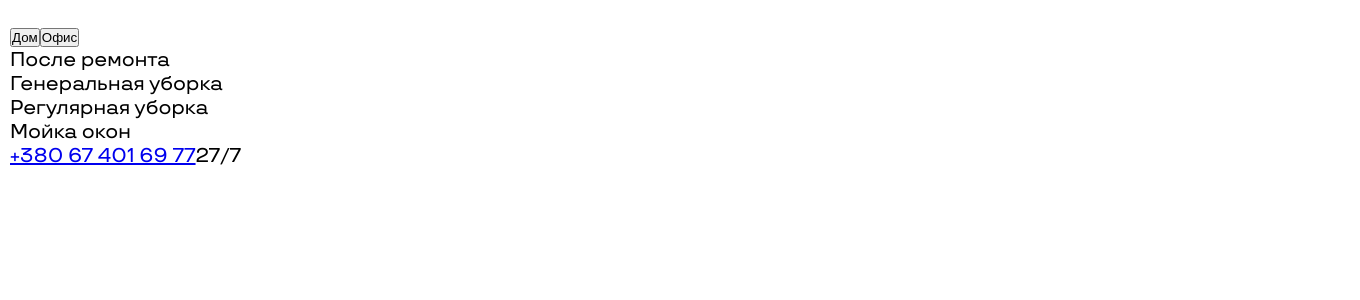
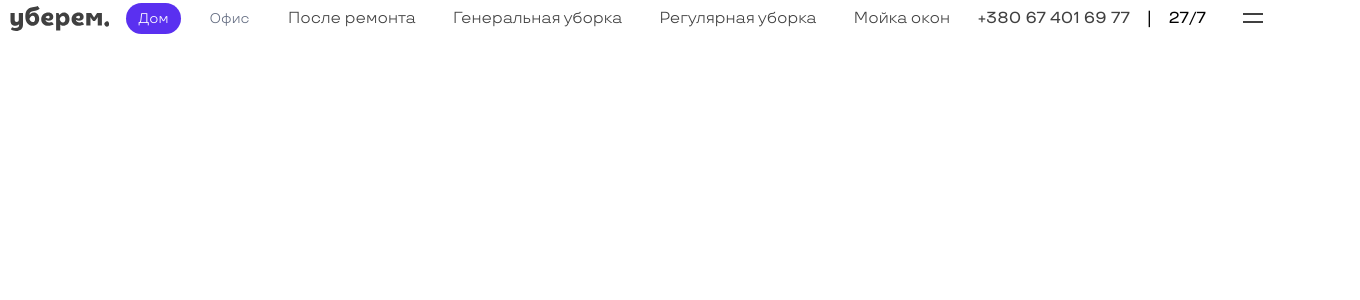
Before and after one commit to hel1yeah/test-redlab, a Vue app: page / in a window 1280 px wide. Shown: the top 300 px of the page, 1360 px wide, since content can reach past the window. Built offline with nearby package versions, Linux system fonts and the light colour scheme.

Commit message:
feat: finish created header, added mixin and vars, hooked up mixin

```diff
--- a/src/assets/scss/_global.scss
+++ b/src/assets/scss/_global.scss
@@ -5,7 +5,7 @@ html {
     scroll-behavior: smooth;
 }
 .container {
-  width: 1340px;
+    // width: 1340px;
     max-width: 1340px;
     padding: 0 10px;
     margin: 0 auto;
--- /dev/null
+++ b/src/assets/scss/_mixin.scss
@@ -0,0 +1,10 @@
+@mixin myFlex {
+    display: flex;
+    align-items: center;
+    justify-content: space-between;
+}
+
+$purple-color: #5a30f0;
+$primary-color: #ffffff;
+$black-color: #404040;
+$text-secondary: #636c81;
--- a/src/assets/scss/main.scss
+++ b/src/assets/scss/main.scss
@@ -1,2 +1,3 @@
 @import '../scss/fonts'; // шрифты
 @import '../scss/global'; // глобальные стили
+@import '../scss/mixin'; // mixin
--- a/src/components/AppHeader.vue
+++ b/src/components/AppHeader.vue
@@ -3,27 +3,68 @@
         <div class="container">
             <div class="header__inner">
                 <div class="header__cleaning">
-          <img class="header__logo" src="" alt="" />
+                    <img
+                        class="header__logo"
+                        src="../assets/images/logo.svg"
+                        alt="logo"
+                    />
                     <div class="header__swith">
-            <button class="header__swith-button header__swith-home">Дом</button>
-            <button class="header__swith-button header__swith-office">
+                        <button
+                            class="
+                                header__swith-button
+                                header__swith-home
+                                header__swith-button-active
+                            "
+                        >
+                            Дом
+                        </button>
+                        <button
+                            class="header__swith-button header__swith-office"
+                        >
                             Офис
                         </button>
                     </div>
                 </div>
                 <nav class="header__nav">
                     <ul class="header__nav-list">
-            <li class="header__nav-list-item">После ремонта</li>
-            <li class="header__nav-list-item">Генеральная уборка</li>
-            <li class="header__nav-list-item">Регулярная уборка</li>
-            <li class="header__nav-list-item">Мойка окон</li>
+                        <li class="header__nav-list-item">
+                            <a href="#" class="header__nav-list-link">
+                                После ремонта</a
+                            >
+                        </li>
+                        <li class="header__nav-list-item">
+                            <a href="#" class="header__nav-list-link"
+                                >Генеральная уборка</a
+                            >
+                        </li>
+                        <li class="header__nav-list-item">
+                            <a href="#" class="header__nav-list-link"
+                                >Регулярная уборка</a
+                            >
+                        </li>
+                        <li class="header__nav-list-item">
+                            <a href="#" class="header__nav-list-link">
+                                Мойка окон
+                            </a>
+                        </li>
                     </ul>
                 </nav>
                 <div class="header__contacts">
-          <a class="header__contacts-link" href="tel:+380 67 401 69 77">
+                    <div class="header__contacts-inner">
+                        <a
+                            class="header__contacts-link"
+                            href="tel:+380 67 401 69 77"
+                        >
                             +380 67 401 69 77</a
                         >
+                        <span>|</span>
                         <span class="header__contacts-support">27/7</span>
+                    </div>
+
+                    <div class="header__contacts-menu">
+                        <span class="header__contacts-menu-line"></span>
+                        <span class="header__contacts-menu-line"></span>
+                    </div>
                 </div>
             </div>
         </div>
@@ -33,7 +74,120 @@
 <script>
 export default {
     name: 'AppHeader',
-};
+}
 </script>
 
-<style lang="scss" scoped></style>
+<style lang="scss" scoped>
+@import '../assets/scss/_mixin.scss';
+
+.header {
+}
+
+.header__inner {
+    @include myFlex;
+}
+.header__cleaning {
+    @include myFlex;
+    width: 250px;
+    max-width: 250px;
+}
+.header__logo {
+    width: 100px;
+    height: 25px;
+}
+.header__swith {
+    width: 131px;
+    height: 30px;
+    border-radius: 48px;
+    border: 3px solid $primary-color;
+    display: flex;
+    align-items: center;
+    justify-content: space-between;
+}
+.header__swith-button {
+    width: 55px;
+    height: 31px;
+    border-radius: 34px;
+    color: $text-secondary;
+    border: none;
+    cursor: pointer;
+    font-family: 'TTTravels-Regular', sans-serif;
+    font-size: 14px;
+    background-color: $primary-color;
+}
+.header__swith-button:active,
+.header__swith-button:focus {
+    outline: none;
+}
+.header__swith-home {
+}
+.header__swith-office {
+}
+.header__swith-button-active {
+    background-color: $purple-color;
+    color: $primary-color;
+}
+.header__nav {
+}
+.header__nav-list {
+    @include myFlex;
+    color: $black-color;
+    font-size: 16px;
+    font-family: 'TTTravels-Regular', sans-serif;
+    width: 662px;
+    max-width: 662px;
+    cursor: pointer;
+}
+.header__nav-list-item {
+    list-style-type: none;
+}
+.header__nav-list-link {
+    text-decoration: none;
+    color: $black-color;
+}
+.header__contacts {
+    @include myFlex;
+    width: 292px;
+    max-width: 292px;
+    font-family: 'TTTravels-Medium', sans-serif;
+    font-size: 16px;
+}
+.header__contacts-inner {
+    @include myFlex;
+    letter-spacing: 0.2px;
+    width: 228px;
+    max-width: 228px;
+}
+
+.header__contacts-link {
+    color: $black-color;
+    text-decoration: none;
+}
+.header__contacts-support {
+}
+
+.header__contacts-menu {
+    width: 32px;
+    height: 32px;
+    position: relative;
+    cursor: pointer;
+}
+.header__contacts-menu-line {
+    &:first-child {
+        position: absolute;
+        top: 11px;
+        left: 5px;
+        width: 20px;
+        height: 2px;
+        background-color: $black-color;
+    }
+    &:last-child {
+        position: absolute;
+        bottom: 11px;
+        left: 5px;
+        width: 20px;
+        height: 2px;
+        background-color: $black-color;
+    }
+}
+</style>
```
Also changed, not shown: src/main.js (+4 -4 lines), src/assets/images/logo.svg (added). Lines whose indentation alone changed are shown as unchanged.
